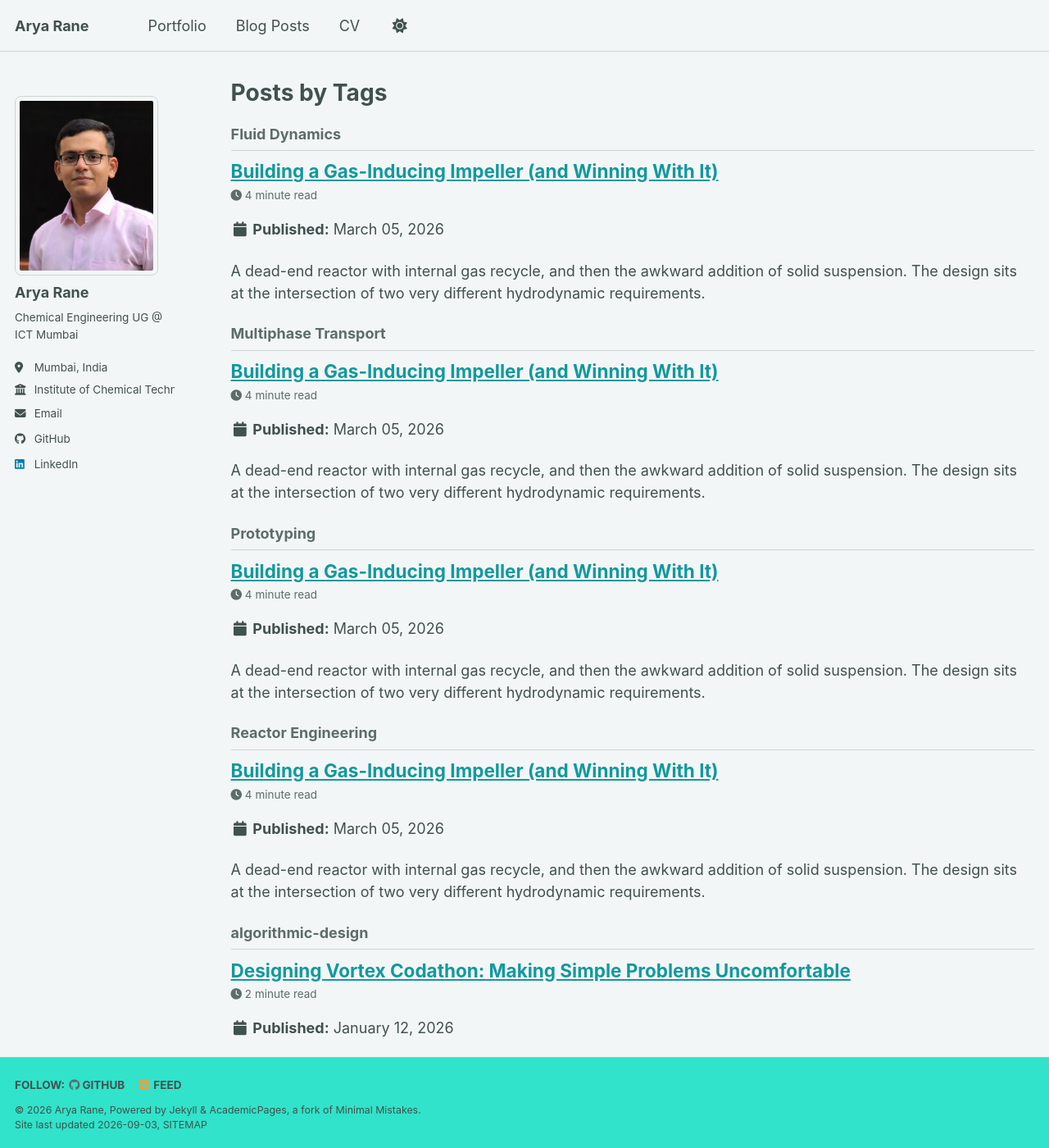
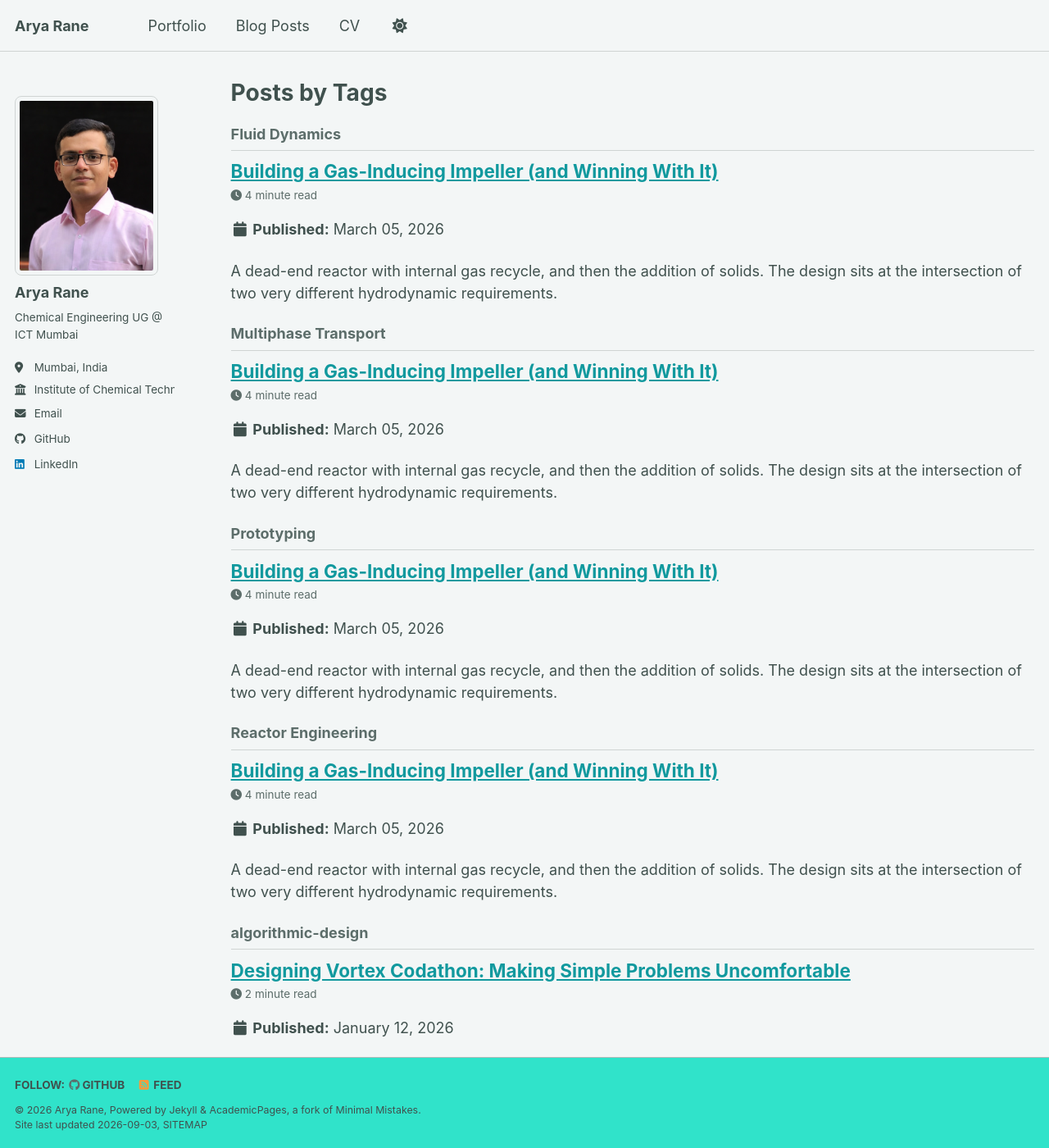
Before and after one commit to TheAnveshak/TheAnveshak.github.io, a Jekyll site: the page built from _pages/tag-archive.html, in a window 1280 px wide and 1400 px high. Shown: the whole window at 82% size. Built offline with Jekyll 4.4.1, drawn with Linux system fonts in a browser that asks for light colours; a style sheet for code colours, icons or effects is not loaded.

Commit message:
Revise excerpt for clarity on solid addition
Updated excerpt to clarify the addition of solids.

```diff
--- a/_posts/2026-03-05-gas-inducing-impeller-design.md
+++ b/_posts/2026-03-05-gas-inducing-impeller-design.md
@@ -2,7 +2,7 @@
 title: "Building a Gas-Inducing Impeller (and Winning With It)"
 date: 2026-03-05
 permalink: /posts/2026/03/gas-inducing-impeller-design/
-excerpt: A dead-end reactor with internal gas recycle, and then the awkward addition of solid suspension. The design sits at the intersection of two very different hydrodynamic requirements.
+excerpt: A dead-end reactor with internal gas recycle, and then the addition of solids. The design sits at the intersection of two very different hydrodynamic requirements.
 tags:
   - Multiphase Transport
   - Fluid Dynamics
```
